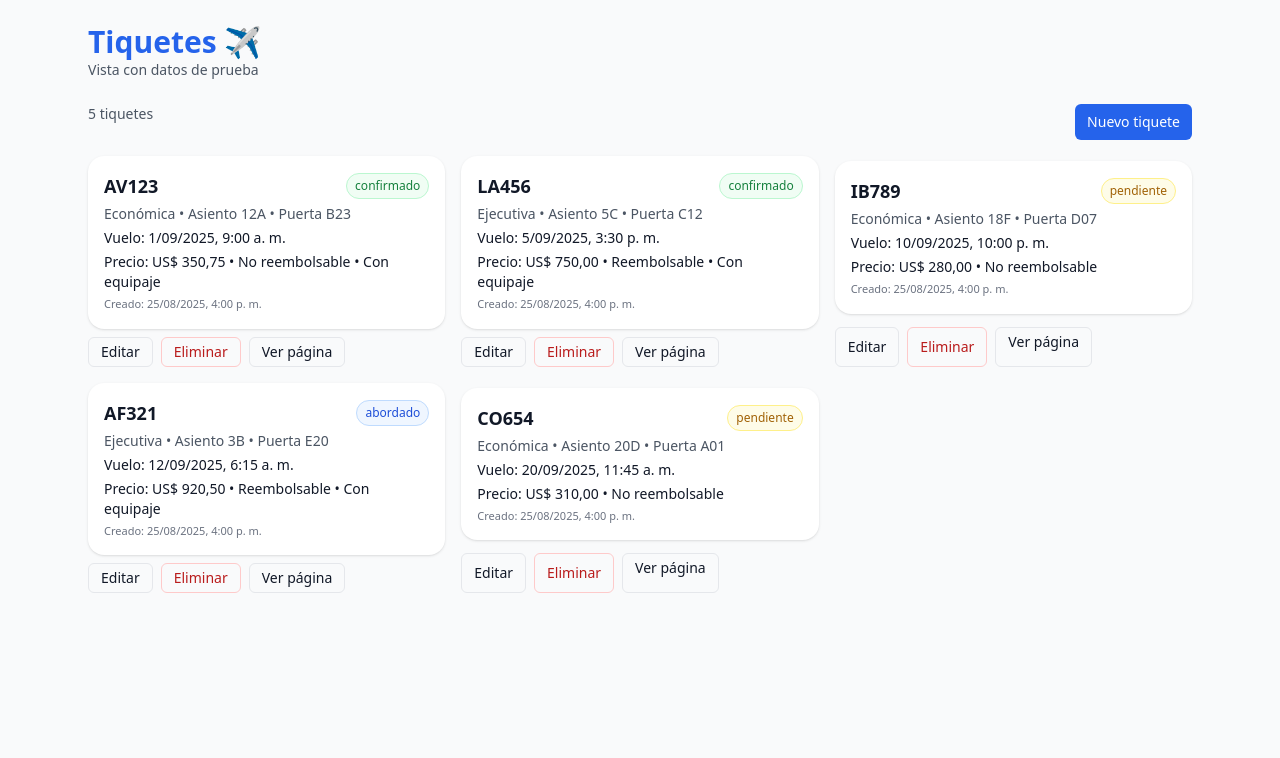
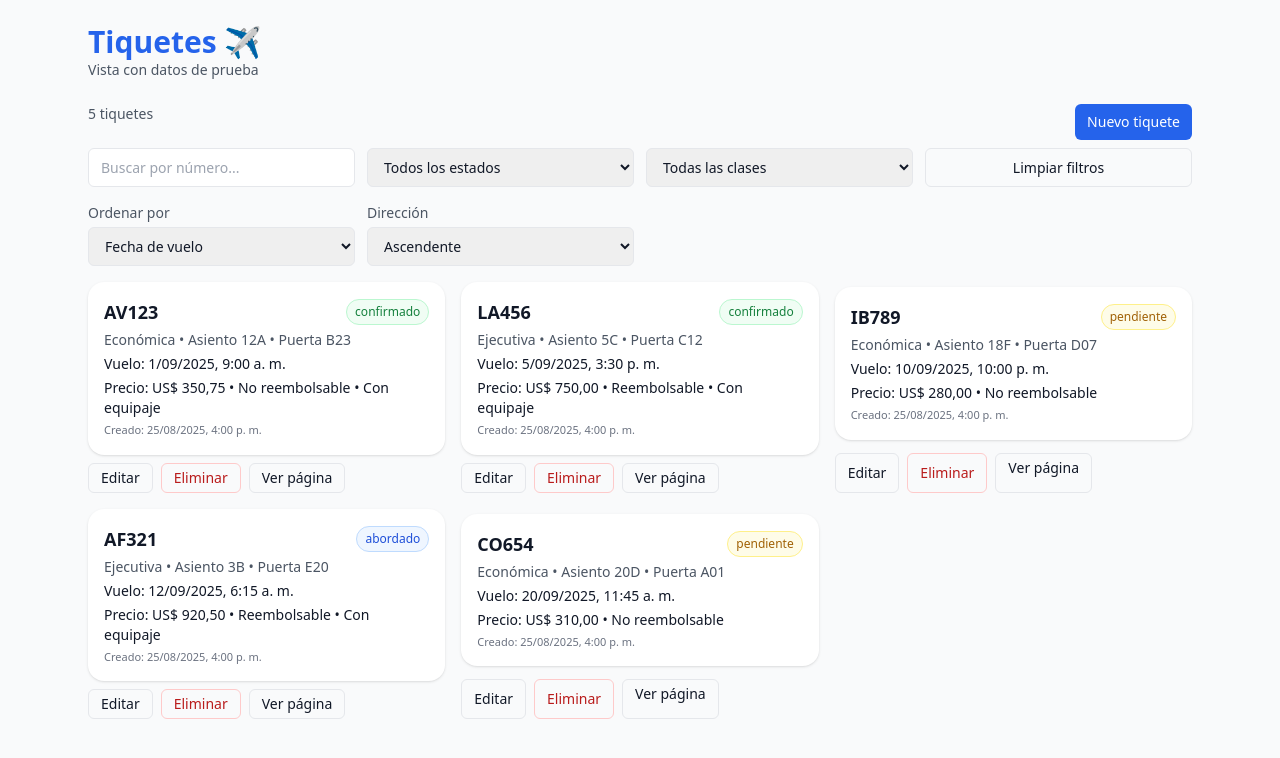
Before and after one commit to JulianRosales07/competitiva, a React (Vite) app in the folder frontend/: page / in a window 1280 px wide. Shown: the top 758 px of the page. Built offline with nearby package versions, Linux system fonts and the light colour scheme.

Commit message:
feat(ui): add sort by date/price/number with asc/desc

```diff
--- a/frontend/src/components/TicketsList.tsx
+++ b/frontend/src/components/TicketsList.tsx
@@ -5,7 +5,12 @@ import { TIQUETES_MOCK } from "../mock/tiquetes";
 import TicketCard from "./TicketCard";
 import TicketDetail from "./TicketDetail";
 import TicketForm from "./TicketForm";
+import TicketsFilters from "./TicketsFilters";
+import TicketsSort from "./TicketsSort";
 import { ticketId } from "../lib/id";
+
+type SortBy = 'fecha_vuelo' | 'precio' | 'numero';
+type SortDir = 'asc' | 'desc';
 
 export default function TicketsList() {
   const [data, setData] = useState<Tiquete[]>([]);
@@ -13,6 +18,15 @@ export default function TicketsList() {
   const [selected, setSelected] = useState<Tiquete | null>(null);
   const [creating, setCreating] = useState(false);
   const [editing, setEditing] = useState<Tiquete | null>(null);
+
+  // filtros
+  const [query, setQuery] = useState("");
+  const [estado, setEstado] = useState("");
+  const [clase, setClase] = useState("");
+
+  // sort
+  const [sortBy, setSortBy] = useState<SortBy>('fecha_vuelo');
+  const [sortDir, setSortDir] = useState<SortDir>('asc');
 
   useEffect(() => {
     const id = setTimeout(() => {
@@ -56,12 +70,48 @@ export default function TicketsList() {
     }
   }
 
+  const filtered = useMemo(() => {
+    return data.filter((t) => {
+      if (query && !t.numero.toLowerCase().includes(query.toLowerCase())) return false;
+      if (estado && t.estado !== estado) return false;
+      if (clase && t.clase !== clase) return false;
+      return true;
+    });
+  }, [data, query, estado, clase]);
+
+  const sorted = useMemo(() => {
+    const toNum = (x: any) => typeof x === 'number' ? x : Number(x) || 0;
+    const toDate = (iso: string) => {
+      const n = new Date(iso).getTime();
+      return Number.isFinite(n) ? n : 0;
+    };
+
+    const arr = [...filtered];
+    arr.sort((a, b) => {
+      let av: number | string = 0;
+      let bv: number | string = 0;
+
+      if (sortBy === 'precio') { av = toNum(a.precio); bv = toNum(b.precio); }
+      else if (sortBy === 'fecha_vuelo') { av = toDate(a.fecha_vuelo); bv = toDate(b.fecha_vuelo); }
+      else { av = a.numero; bv = b.numero; } // 'numero' alfabético
+
+      let cmp: number;
+      if (typeof av === 'number' && typeof bv === 'number') cmp = av - bv;
+      else cmp = String(av).localeCompare(String(bv), 'es');
+
+      return sortDir === 'asc' ? cmp : -cmp;
+    });
+    return arr;
+  }, [filtered, sortBy, sortDir]);
+
   if (loading) return <p className="text-sm text-gray-600">Cargando tiquetes…</p>;
 
   return (
     <>
-      <div className="flex flex-wrap gap-2 justify-between mb-4">
-        <p className="text-sm text-gray-600">{data.length} tiquetes</p>
+      <div className="flex flex-wrap gap-2 justify-between mb-2">
+        <p className="text-sm text-gray-600">
+          {sorted.length} tiquetes {sorted.length !== data.length ? `(de ${data.length})` : ""}
+        </p>
         <div className="flex gap-2">
           <button
             className="rounded-md bg-blue-600 text-white px-3 py-2 text-sm hover:bg-blue-700"
@@ -72,11 +122,22 @@ export default function TicketsList() {
         </div>
       </div>
 
-      {data.length === 0 ? (
-        <p className="text-sm">No hay tiquetes</p>
+      <TicketsFilters
+        query={query} setQuery={setQuery}
+        estado={estado} setEstado={setEstado}
+        clase={clase} setClase={setClase}
+      />
+
+      <TicketsSort
+        sortBy={sortBy} setSortBy={setSortBy}
+        sortDir={sortDir} setSortDir={setSortDir}
+      />
+
+      {sorted.length === 0 ? (
+        <p className="text-sm">No hay tiquetes que coincidan</p>
       ) : (
         <div className="grid gap-4 sm:grid-cols-2 lg:grid-cols-3">
-          {data.map((t, i) => (
+          {sorted.map((t, i) => (
             <div key={t._id ?? `${t.numero}-${t.asiento}-${i}`} className="grid gap-2">
               <button className="text-left" onClick={() => setSelected(t)}>
                 <TicketCard t={t} />
--- /dev/null
+++ b/frontend/src/components/TicketsSort.tsx
@@ -0,0 +1,40 @@
+type SortBy = 'fecha_vuelo' | 'precio' | 'numero';
+type SortDir = 'asc' | 'desc';
+
+type Props = {
+  sortBy: SortBy;
+  setSortBy: (v: SortBy) => void;
+  sortDir: SortDir;
+  setSortDir: (v: SortDir) => void;
+};
+
+export default function TicketsSort({ sortBy, setSortBy, sortDir, setSortDir }: Props) {
+  return (
+    <div className="grid sm:grid-cols-2 lg:grid-cols-4 gap-3 mb-4">
+      <label className="grid gap-1 text-sm">
+        <span className="text-gray-600">Ordenar por</span>
+        <select
+          className="rounded-md border px-3 py-2 outline-none focus:ring-2 focus:ring-blue-200"
+          value={sortBy}
+          onChange={(e) => setSortBy(e.target.value as SortBy)}
+        >
+          <option value="fecha_vuelo">Fecha de vuelo</option>
+          <option value="precio">Precio</option>
+          <option value="numero">Número de vuelo</option>
+        </select>
+      </label>
+
+      <label className="grid gap-1 text-sm">
+        <span className="text-gray-600">Dirección</span>
+        <select
+          className="rounded-md border px-3 py-2 outline-none focus:ring-2 focus:ring-blue-200"
+          value={sortDir}
+          onChange={(e) => setSortDir(e.target.value as SortDir)}
+        >
+          <option value="asc">Ascendente</option>
+          <option value="desc">Descendente</option>
+        </select>
+      </label>
+    </div>
+  );
+}
```
